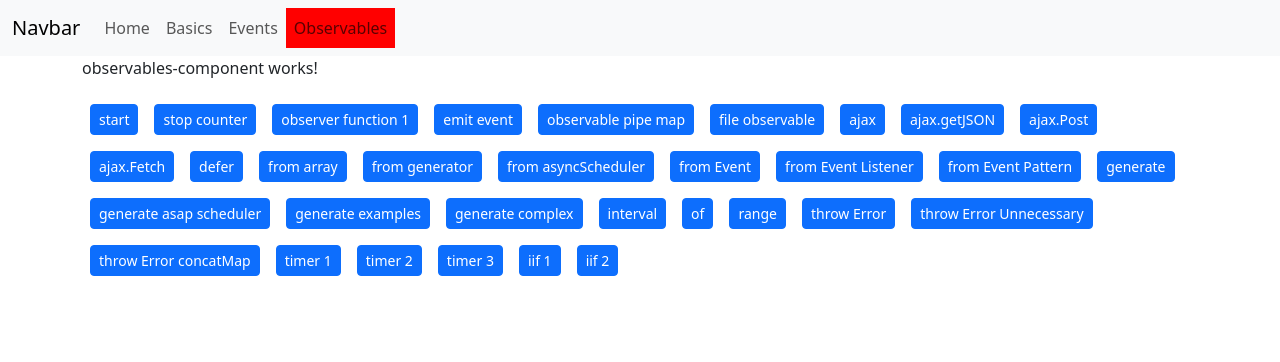
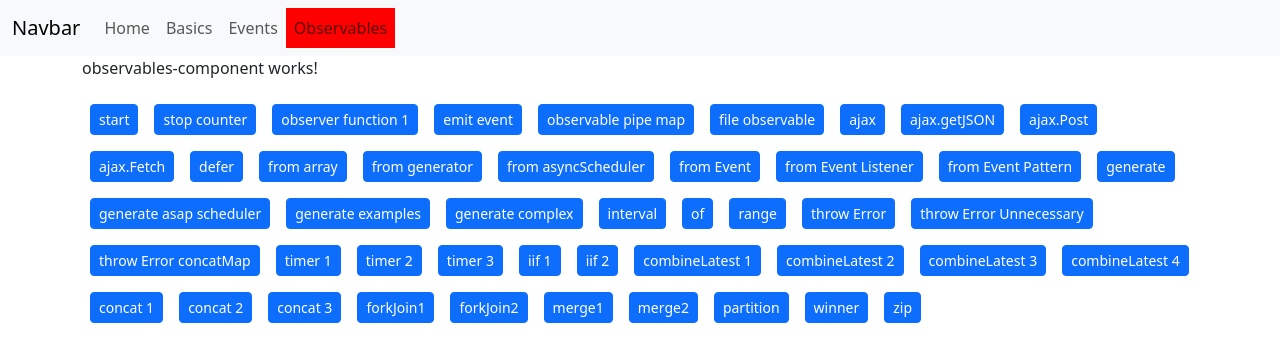
Before and after one commit to sweeptic/my-app, an Angular app: page /#/observables in a window 1280 px wide. Shown: the top 362 px of the page. Built offline with nearby package versions, Linux system fonts and the light colour scheme.

Commit message:
join creation

```diff
--- a/src/app/observables-component/observables-component.component.html
+++ b/src/app/observables-component/observables-component.component.html
@@ -135,3 +135,57 @@
 <a style="margin: 8px" class="btn btn-primary btn-sm" (click)="iif2()"
   >iif 2
 </a>
+
+<a style="margin: 8px" class="btn btn-primary btn-sm" (click)="combineLatest1()"
+  >combineLatest 1
+</a>
+
+<a style="margin: 8px" class="btn btn-primary btn-sm" (click)="combineLatest2()"
+  >combineLatest 2
+</a>
+
+<a style="margin: 8px" class="btn btn-primary btn-sm" (click)="combineLatest3()"
+  >combineLatest 3
+</a>
+
+<a style="margin: 8px" class="btn btn-primary btn-sm" (click)="combineLatest4()"
+  >combineLatest 4
+</a>
+
+<a style="margin: 8px" class="btn btn-primary btn-sm" (click)="concat1()"
+  >concat 1
+</a>
+
+<a style="margin: 8px" class="btn btn-primary btn-sm" (click)="concat2()"
+  >concat 2
+</a>
+
+<a style="margin: 8px" class="btn btn-primary btn-sm" (click)="concat3()"
+  >concat 3
+</a>
+
+<a style="margin: 8px" class="btn btn-primary btn-sm" (click)="forkJoin1()"
+  >forkJoin1
+</a>
+
+<a style="margin: 8px" class="btn btn-primary btn-sm" (click)="forkJoin2()"
+  >forkJoin2
+</a>
+
+<a style="margin: 8px" class="btn btn-primary btn-sm" (click)="merge1()"
+  >merge1
+</a>
+
+<a style="margin: 8px" class="btn btn-primary btn-sm" (click)="merge2()"
+  >merge2
+</a>
+
+<a style="margin: 8px" class="btn btn-primary btn-sm" (click)="partition()"
+  >partition
+</a>
+
+<a style="margin: 8px" class="btn btn-primary btn-sm" (click)="winner()"
+  >winner
+</a>
+
+<a style="margin: 8px" class="btn btn-primary btn-sm" (click)="zip()">zip </a>
--- a/src/app/observables-component/observables-component.component.ts
+++ b/src/app/observables-component/observables-component.component.ts
@@ -7,10 +7,14 @@ import {
   asapScheduler,
   asyncScheduler,
   catchError,
+  combineLatest,
+  concat,
   concatAll,
   concatMap,
   defer,
+  delay,
   first,
+  forkJoin,
   from,
   fromEvent,
   fromEventPattern,
@@ -19,12 +23,17 @@ import {
   interval,
   last,
   map,
+  merge,
   of,
+  partition,
+  race,
   range,
+  startWith,
   take,
   takeUntil,
   throwError,
   timer,
+  zip,
 } from 'rxjs';
 import { ajax } from 'rxjs/ajax';
 
@@ -510,6 +519,198 @@ export class ObservablesComponentComponent {
   //
   //
 
+  combineLatest1() {
+    const firstTimer = timer(0, 1000); // emit 0, 1, 2... after every second, starting from now
+    const secondTimer = timer(500, 1000); // emit 0, 1, 2... after every second, starting 0,5s from now
+    const combinedTimers = combineLatest([firstTimer, secondTimer]);
+    combinedTimers.subscribe((value) => console.log(value));
+  }
+
+  combineLatest2() {
+    const observables = {
+      a: of(1).pipe(delay(1000), startWith(0)),
+      b: of(5).pipe(delay(5000), startWith(0)),
+      c: of(10).pipe(delay(10000), startWith(0)),
+    };
+    const combined = combineLatest(observables);
+    combined.subscribe((value) => console.log(value));
+  }
+  // Logs
+  // { a: 0, b: 0, c: 0 } immediately
+  // { a: 1, b: 0, c: 0 } after 1s
+  // { a: 1, b: 5, c: 0 } after 5s
+  // { a: 1, b: 5, c: 10 } after 10s}
+  combineLatest3() {
+    const observables = [1, 5, 10].map((n) =>
+      of(n).pipe(
+        delay(n * 1000), // emit 0 and then emit n after n seconds
+        startWith(0)
+      )
+    );
+    const combined = combineLatest(observables);
+    combined.subscribe((value) => console.log(value));
+    // Logs
+    // [0, 0, 0] immediately
+    // [1, 0, 0] after 1s
+    // [1, 5, 0] after 5s
+    // [1, 5, 10] after 10s
+  }
+
+  combineLatest4() {
+    const weight = of(70, 72, 76, 79, 75);
+    const height = of(1.76, 1.77, 1.78);
+    const bmi = combineLatest([weight, height]).pipe(
+      map(([w, h]) => w / (h * h))
+    );
+    bmi.subscribe((x) => console.log('BMI is ' + x));
+  }
+
+  concat1() {
+    const timer = interval(1000).pipe(take(4));
+    const sequence = range(1, 10);
+    const result = concat(timer, sequence);
+    result.subscribe((x) => console.log(x));
+  }
+  concat2() {
+    const timer1 = interval(1000).pipe(take(10));
+    const timer2 = interval(2000).pipe(take(6));
+    const timer3 = interval(500).pipe(take(10));
+
+    const result = concat(timer1, timer2, timer3);
+    result.subscribe((x) => console.log(x));
+
+    // results in the following:
+    // (Prints to console sequentially)
+    // -1000ms-> 0 -1000ms-> 1 -1000ms-> ... 9
+    // -2000ms-> 0 -2000ms-> 1 -2000ms-> ... 5
+    // -500ms-> 0 -500ms-> 1 -500ms-> ... 9
+  }
+  concat3() {
+    const timer = interval(1000).pipe(take(2));
+
+    concat(timer, timer) // concatenating the same Observable!
+      .subscribe({
+        next: (value) => console.log(value),
+        complete: () => console.log('...and it is done!'),
+      });
+
+    // Logs:
+    // 0 after 1s
+    // 1 after 2s
+    // 0 after 3s
+    // 1 after 4s
+    // '...and it is done!' also after 4s
+  }
+
+  forkJoin1() {
+    const observable = forkJoin({
+      foo: of(1, 2, 3, 4),
+      bar: Promise.resolve(8),
+      baz: timer(4000),
+    });
+    observable.subscribe({
+      next: (value) => console.log(value),
+      complete: () => console.log('This is how it ends!'),
+    });
+  }
+  forkJoin2() {
+    const observable = forkJoin([
+      of(1, 2, 3, 4),
+      Promise.resolve(8),
+      timer(4000),
+    ]);
+    observable.subscribe({
+      next: (value) => console.log(value),
+      complete: () => console.log('This is how it ends!'),
+    });
+
+    // Logs:
+    // [4, 8, 0] after 4 seconds
+    // 'This is how it ends!' immediately after
+  }
+
+  merge1() {
+    const clicks = fromEvent(document, 'click');
+    const timer = interval(1000);
+    const clicksOrTimer = merge(clicks, timer);
+    clicksOrTimer.subscribe((x) => console.log(x));
+
+    // Results in the following:
+    // timer will emit ascending values, one every second(1000ms) to console
+    // clicks logs MouseEvents to console every time the "document" is clicked
+    // Since the two streams are merged you see these happening
+    // as they occur.
+  }
+
+  merge2() {
+    const timer1 = interval(1000).pipe(take(10));
+    const timer2 = interval(2000).pipe(take(6));
+    const timer3 = interval(500).pipe(take(10));
+
+    const concurrent = 2; // the argument
+    const merged = merge(timer1, timer2, timer3, concurrent);
+    merged.subscribe((x) => console.log(x));
+
+    // Results in the following:
+    // - First timer1 and timer2 will run concurrently
+    // - timer1 will emit a value every 1000ms for 10 iterations
+    // - timer2 will emit a value every 2000ms for 6 iterations
+    // - after timer1 hits its max iteration, timer2 will
+    //   continue, and timer3 will start to run concurrently with timer2
+    // - when timer2 hits its max iteration it terminates, and
+    //   timer3 will continue to emit a value every 500ms until it is complete
+  }
+
+  partition() {
+    const observableValues = of(1, 2, 3, 4, 5, 6);
+    const [evens$, odds$] = partition(
+      observableValues,
+      (value) => value % 2 === 0
+    );
+
+    odds$.subscribe((x) => console.log('odds', x));
+    evens$.subscribe((x) => console.log('evens', x));
+
+    // Logs:
+    // odds 1
+    // odds 3
+    // odds 5
+    // evens 2
+    // evens 4
+    // evens 6
+  }
+
+  winner() {
+    const obs1 = interval(7000).pipe(map(() => 'slow one'));
+    const obs2 = interval(3000).pipe(map(() => 'fast one'));
+    const obs3 = interval(5000).pipe(map(() => 'medium one'));
+
+    race(obs1, obs2, obs3).subscribe((winner) => console.log(winner));
+
+    // Outputs
+    // a series of 'fast one'
+  }
+
+  zip() {
+    const age$ = of(27, 25, 29);
+    const name$ = of('Foo', 'Bar', 'Beer');
+    const isDev$ = of(true, true, false);
+
+    zip(age$, name$, isDev$)
+      .pipe(map(([age, name, isDev]) => ({ age, name, isDev })))
+      .subscribe((x) => console.log(x));
+
+    // Outputs
+    // { age: 27, name: 'Foo', isDev: true }
+    // { age: 25, name: 'Bar', isDev: true }
+    // { age: 29, name: 'Beer', isDev: false }
+  }
+
+  //
+  //
+  //
+  //
+
   onStopHandler() {
     this.countSub.unsubscribe();
   }
```
